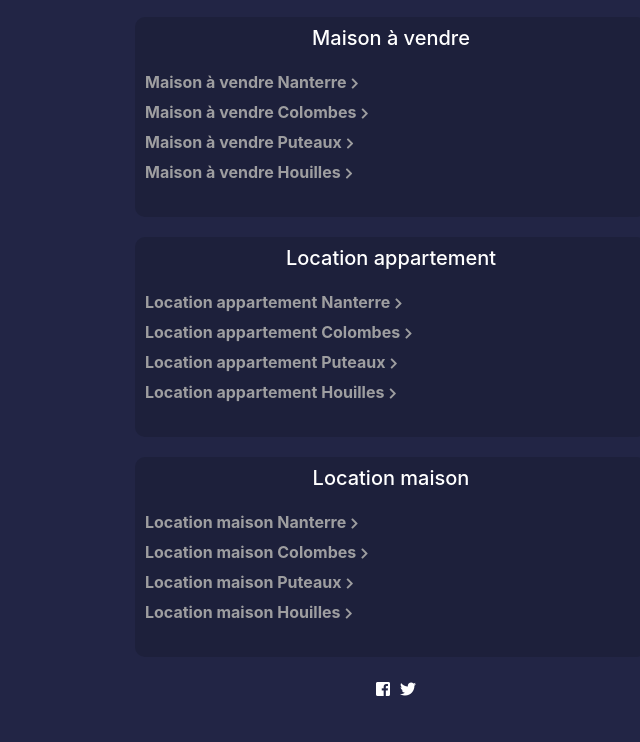
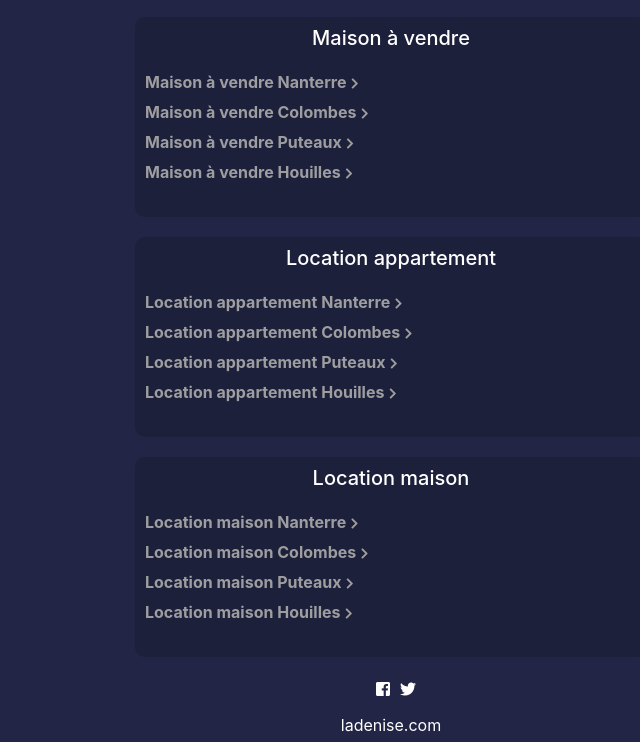
Before and after one commit to bonpiedlaroute/surfyng, a plain HTML site: page web/index.html in a window 1280 px wide. Shown: the part 1003-1745 px from the top of the page, without its empty margins (249-889 px from the left). Before the commit the page ends 1710 px from the top, so only its background shows below. Drawn offline with nearby package versions, Linux system fonts and the light colour scheme.

Commit message:
adding partnership link

```diff
--- a/web/index.html
+++ b/web/index.html
@@ -222,11 +222,10 @@
     </a>
     </div>
     </div>
-    <!-- <div style="display:flex;justify-content:center;align-items:center;width:100%;height:35px;">
-      <a href="http://www.net-liens.com" target="_blank">
-        <img src="http://www.net-liens.com/img/media/nl1.jpg" alt="Net Liens - L'annuaire Internet" title="Net Liens - L'annuaire Internet" />
+     <div style="display:flex;justify-content:center;align-items:center;width:100%;height:35px;">
+      <a href="https://www.ladenise.com" target="_blank" style="color:white;"> ladenise.com
       </a>
-    </div> -->
+    </div>
 </footer>
 
     <!-- Bootstrap core JavaScript
```
